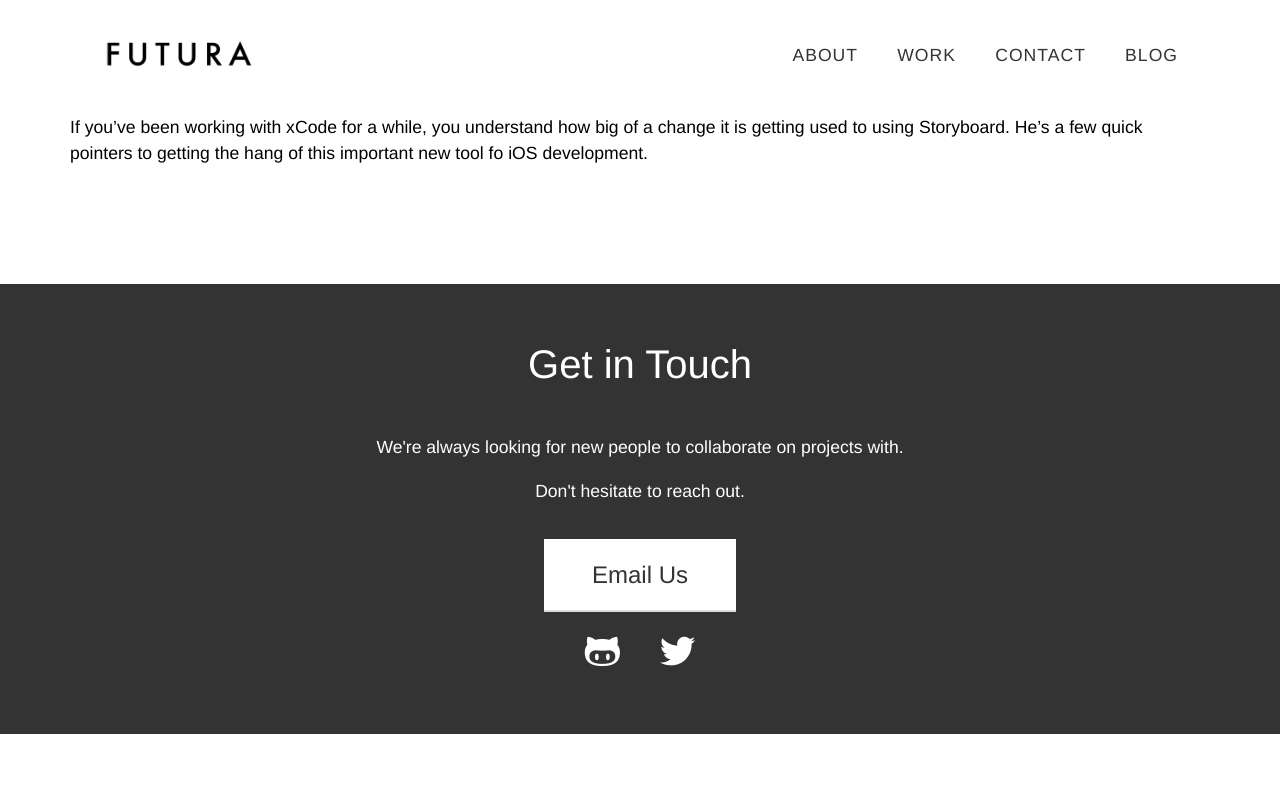
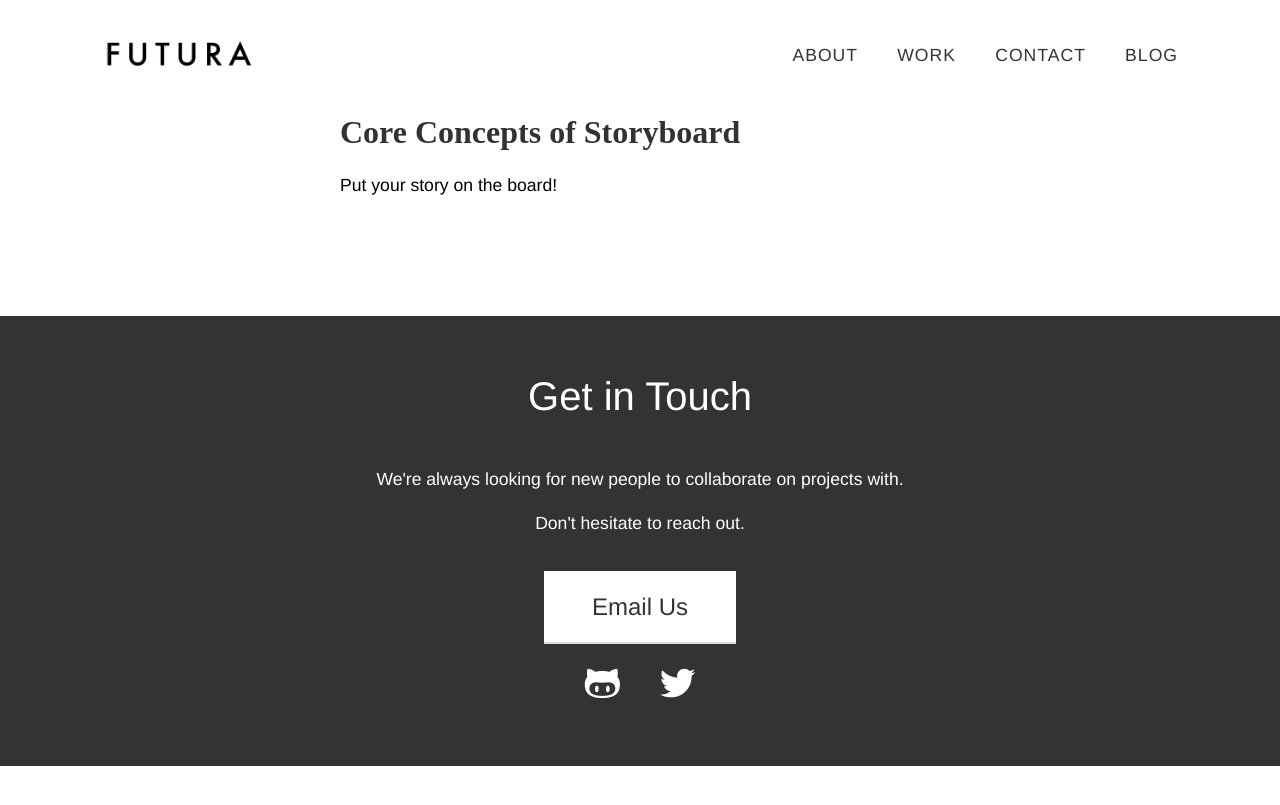
Before and after one commit to FuturaIO/futuraio.github.com, a Jekyll site: the page built from _posts/2013-02-26-core-concepts-of-storyboard.md, in a window 1280 px wide. Shown: the top 805 px of the page. Built offline with Jekyll 4.4.1, drawn with Linux system fonts in a browser that asks for light colours; nearby versions of some CDN libraries; library files that are not in the unit come from our copies; Markdown is read by kramdown in place of the engine named in the settings.

Commit message:
blog tweaks

```diff
--- a/_layouts/default.html
+++ b/_layouts/default.html
@@ -2,7 +2,7 @@
 <html>
     <head>
         <meta charset="utf-8">
-        <title>{{ page.title }}</title>
+        <title>Futura IO | Product Development Shop in Orlando, FL | {{ page.title }}</title>
         <meta name="viewport" content="width=device-width, initial-scale=1.0">
         <link rel "shortcut icon" href="/assets/img/favicon.ico">
         <link rel="stylesheet" type="text/css" href="/components/normalize-css/normalize.css">
--- a/_layouts/post.html
+++ b/_layouts/post.html
@@ -1,11 +1,12 @@
 ---
 layout: default
-title: Test
+title: Post
 ---
 
-<main id="blog" class="container">
-	<h1>{{ post.title }}</h1>
+<main id="blog" class="bcontainer">
 
-	{{ content }}
+  <article>
+  	{{ content }}
+  </article>
 
 </main>
--- a/_posts/2013-02-26-core-concepts-of-storyboard.md
+++ b/_posts/2013-02-26-core-concepts-of-storyboard.md
@@ -3,4 +3,7 @@ layout: post
 title: Core Concepts of Storyboard
 ---
 
-If you've been working with xCode for a while, you understand how big of a change it is getting used to using Storyboard. He's a few quick pointers to getting the hang of this important new tool fo iOS development.
+{{ page.title }}
+==============
+
+Put your story on the board!
--- a/assets/css/style.css
+++ b/assets/css/style.css
@@ -338,11 +338,11 @@ header .logo:hover {
 	padding-bottom: 100px;
 }
 
-article {
+#preview {
 	text-align: center;
 }
 
-#blog article a {
+#blog h1 {
 	font-family: "athelas", georiga, serif;
 	font-size: 2em;
 	color: #323232;
@@ -357,6 +357,12 @@ article {
 
 #blog article p {
 	font-family: "freight-sans-pro", helvetica neue, sans-serif;
+}
+
+.bcontainer {
+	max-width: 600px;
+	margin-left: auto;
+	margin-right: auto;
 }
 
 /*************************
```
Also changed, not shown: blog/index.html (+6 -6 lines).
